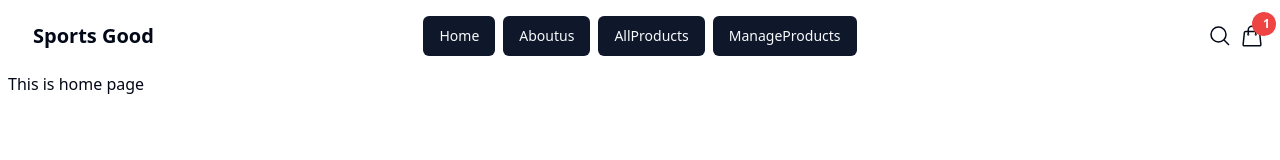
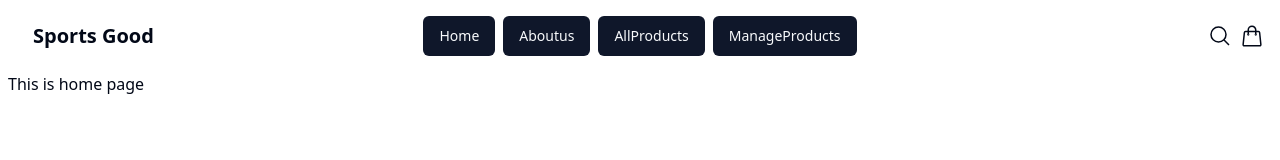
Before and after one commit to reshad21/sporting-goods, a React (Vite) app: page / in a window 1280 px wide. Shown: the top 160 px of the page. Built offline with nearby package versions, Linux system fonts and the light colour scheme.

Commit message:
badge make dynamic

```diff
--- a/src/components/ui/Navber.tsx
+++ b/src/components/ui/Navber.tsx
@@ -1,9 +1,13 @@
+import { useAppSelector } from "@/redux/hooks";
 import { Link } from "react-router-dom";
 import Topbar from "../layout/Topbar";
 import Container from "./Container";
 import { Badge } from "./badge";
 
 const Navber = () => {
+  const { cart } = useAppSelector((state) => state.cart);
+  console.log(cart);
+
   return (
     <Container>
       <div className="navbar bg-base-100">
@@ -67,12 +71,14 @@ const Navber = () => {
                 <path d="M15.75 10.5V6a3.75 3.75 0 1 0-7.5 0v4.5m11.356-1.993 1.263 12c.07.665-.45 1.243-1.119 1.243H4.25a1.125 1.125 0 0 1-1.12-1.243l1.264-12A1.125 1.125 0 0 1 5.513 7.5h12.974c.576 0 1.059.435 1.119 1.007ZM8.625 10.5a.375.375 0 1 1-.75 0 .375.375 0 0 1 .75 0Zm7.5 0a.375.375 0 1 1-.75 0 .375.375 0 0 1 .75 0Z" />
               </svg>
             </>
-            <Badge
-              variant="destructive"
-              className="absolute rounded-full size-6 bottom-3 left-3"
-            >
-              1
-            </Badge>
+            {cart.length > 0 && (
+              <Badge
+                variant="destructive"
+                className="absolute rounded-full size-6 bottom-3 left-3"
+              >
+                {cart.length}
+              </Badge>
+            )}
           </Link>
         </div>
       </div>
```
